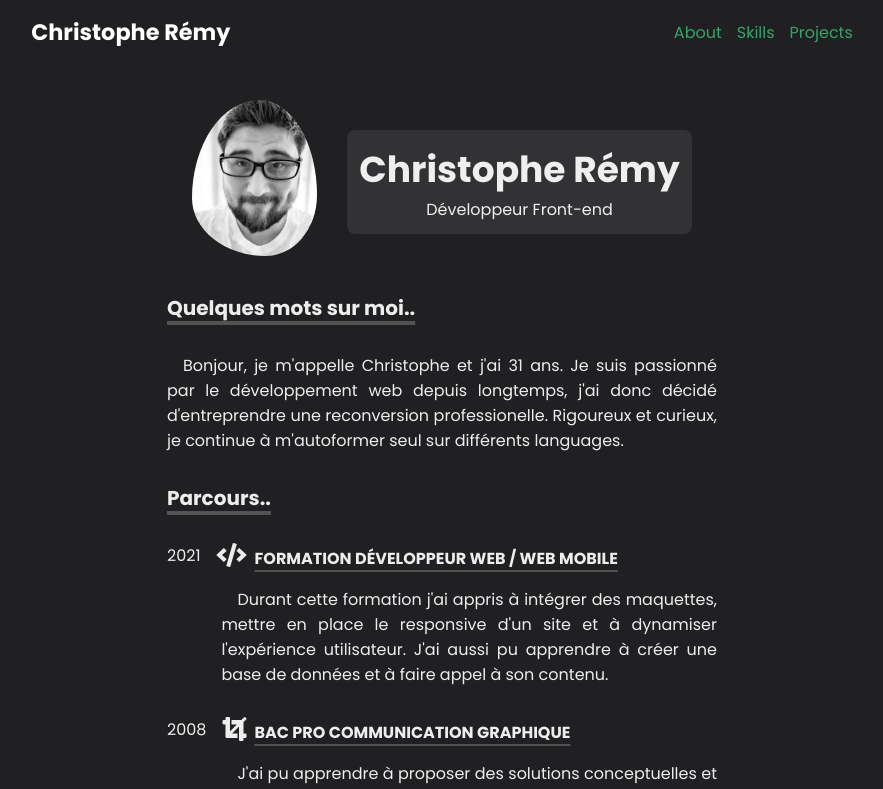
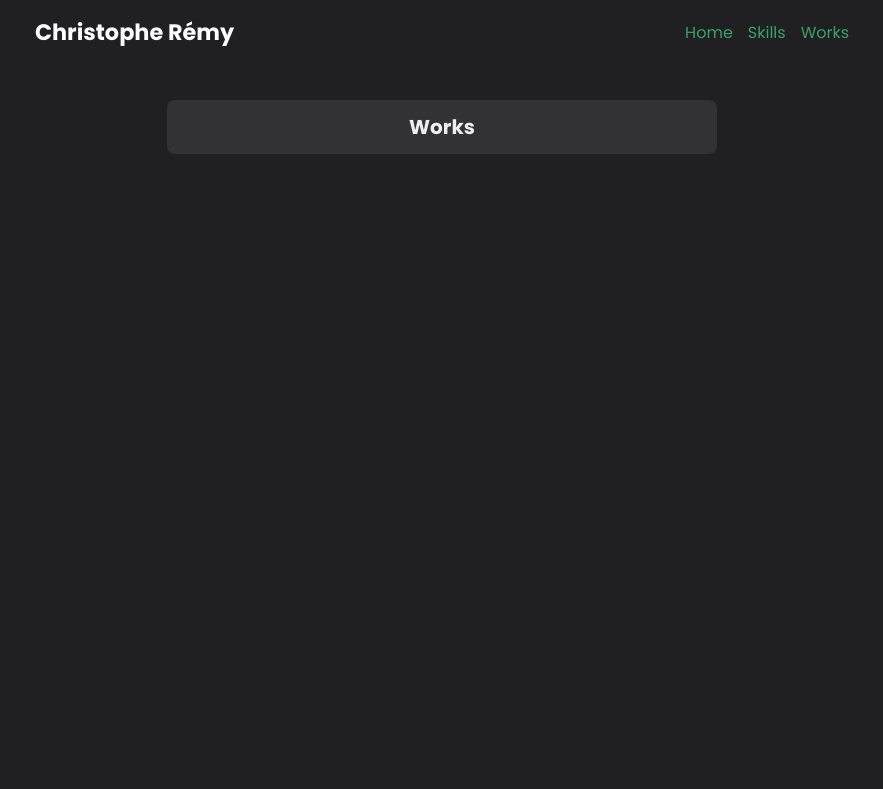
Before and after one commit to Cremobeur/react-deploy, a React (Create React App) app: page /Work in a window 1280 px wide. Shown: the top 789 px of the page, without its empty margins (198-1081 px from the left). Built offline with nearby package versions, Linux system fonts and the light colour scheme.

Commit message:
config react router et page skills works

```diff
--- a/src/App.css
+++ b/src/App.css
@@ -156,6 +156,38 @@ a {
   font-size: 1.5em;
 }
 
+/********** SKILLS **********/
+
+.App-skill {
+  width: 550px;
+  height: 100vh;
+  margin: 100px auto 30px auto;
+  text-align: center;
+}
+
+.App-skill h3 {
+  border-radius: 0.5rem;
+  background: rgba(255, 255, 255, 0.08);
+  text-decoration: none;
+  padding: 0.75rem;
+}
+
+/********** WORKS **********/
+
+.App-work {
+  width: 550px;
+  height: 100vh;
+  margin: 100px auto 30px auto;
+  text-align: center;
+}
+
+.App-work h3 {
+  border-radius: 0.5rem;
+  background: rgba(255, 255, 255, 0.08);
+  text-decoration: none;
+  padding: 0.75rem;
+}
+
 /********** FOOTER **********/
 
 .App-footer {
--- a/src/App.js
+++ b/src/App.js
@@ -2,14 +2,24 @@ import './App.css';
 import Footer from './components/Footer';
 import Header from './components/Header';
 import Hero from './components/Hero';
+import Skill from './components/Skill';
+import Work from './components/Work';
+
+import { BrowserRouter as Router, Route, Switch } from "react-router-dom";
 
 function App() {
   return (
-    <>
-      <Header />
-      <Hero/>
-      <Footer />
-    </>
+      <Router>
+        <Header />
+
+        <Switch>
+          <Route exact path="/" component={Hero}/>
+          <Route exact path="/Skill" component={Skill}/>
+          <Route exact path="/Work" component={Work}/>
+        </Switch>
+
+        <Footer />
+      </Router>
   );
 }
 
--- a/src/components/Header.js
+++ b/src/components/Header.js
@@ -1,4 +1,5 @@
 import React from "react";
+import {Link} from 'react-router-dom';
 
 const Header = () => {
     return (
@@ -11,9 +12,9 @@ const Header = () => {
 
             <nav className="main-navigation">
                 <ul>
-                    <li><a href="./Header.js">About</a></li>
-                    <li><a href="./Header.js">Skills</a></li>
-                    <li><a href="./Header.js">Projects</a></li>
+                    <li><Link to="/">Home</Link></li>
+                    <li><Link to="/Skill">Skills</Link></li>
+                    <li><Link to="/Work">Works</Link></li>
                 </ul>
             </nav>
 
--- /dev/null
+++ b/src/components/Skill.js
@@ -0,0 +1,17 @@
+import React from "react";
+
+const Skill = () => {
+    return (
+
+        <section className="App-skill">
+
+            <div className="full-skill">
+                <h3>Skills</h3>
+            </div>
+
+        </section>
+
+    )
+}
+
+export default Skill;
--- /dev/null
+++ b/src/components/Work.js
@@ -0,0 +1,17 @@
+import React from "react";
+
+const Work = () => {
+    return (
+
+        <section className="App-work">
+
+            <div className="full-work">
+                <h3>Works</h3>
+            </div>
+
+        </section>
+
+    )
+}
+
+export default Work;
```
